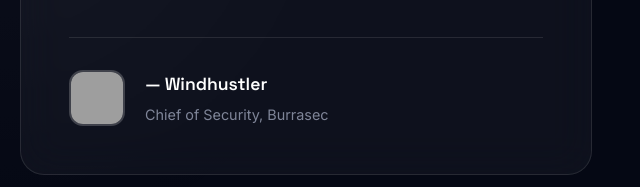
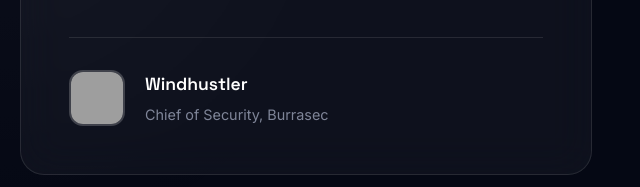
Before and after one commit to ShredSecurity/website, a website: page index.html in a window 1280 px wide. Shown: the part 2273-2460 px from the top of the page, 640-1280 px from the left. Drawn offline with Linux system fonts and the light colour scheme; grey boxes are pictures that could not be loaded; animation ran at ten frames a second.

Commit message:
Update index.html

```diff
--- a/index.html
+++ b/index.html
@@ -359,7 +359,7 @@
                             <div class="avatar-glow"></div>
                         </div>
                         <div class="author-text-attractive">
-                            <h4 class="author-name-attractive">— Windhustler</h4>
+                            <h4 class="author-name-attractive">Windhustler</h4>
                             <p class="author-title-attractive">Chief of Security, Burrasec</p>
                         </div>
                     </div>
```
